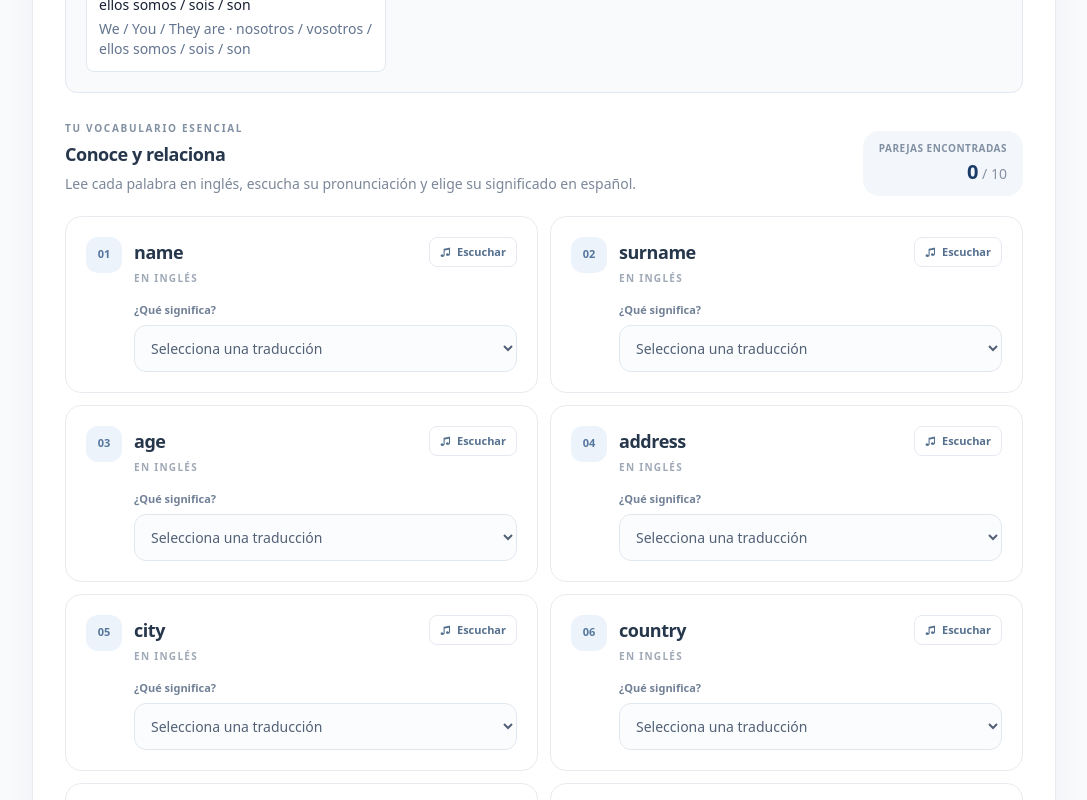
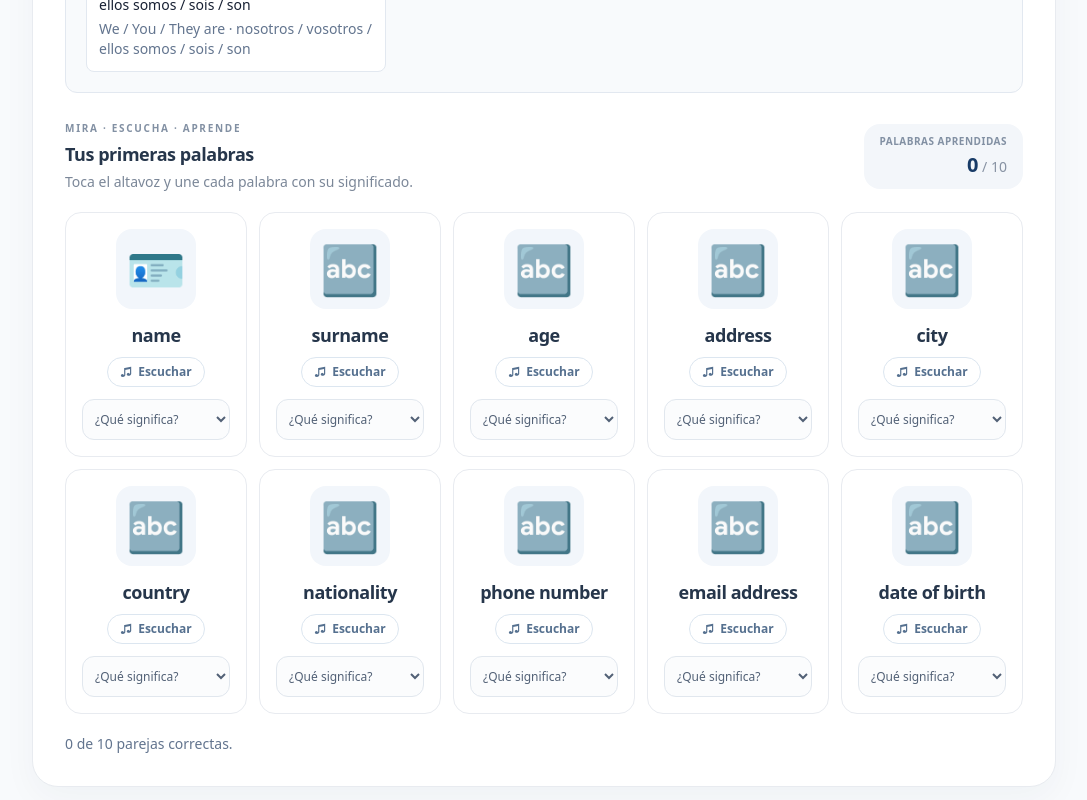
Before and after one commit to linguafly6-ui/linguaflynew2, a Next.js app: page /academia/a1/001-canonical in a window 1280 px wide. Shown: the part 1000-1800 px from the top of the page, without its empty margins (96-1183 px from the left). Built offline with nearby package versions, Linux system fonts and the light colour scheme.

Commit message:
feat(pre-a1): make exploration visual and beginner-friendly

```diff
--- a/components/academy/CanonicalMission.tsx
+++ b/components/academy/CanonicalMission.tsx
@@ -168,42 +168,34 @@ export default function CanonicalMission({ missionData = missionSource as Missio
           <span className="rounded-full bg-[#f3f6fa] px-3 py-1.5 text-xs font-semibold text-[#65758b]">{section.exercise.items.length} actividades</span>
         </div>
         <div className="mt-5" aria-label="Progreso de la sección"><div className="mb-2 flex justify-between text-[11px] font-medium text-[#8792a3]"><span>Tu avance en esta etapa</span><span className="tabular-nums">{sectionKey === "explore" ? matched.length * 10 : sectionKey === "listening" ? Object.keys(listeningAnswers).length * 10 : progress}%</span></div><div className="h-2 overflow-hidden rounded-full bg-[#edf0f4]" role="progressbar" aria-valuemin={0} aria-valuemax={100} aria-valuenow={sectionKey === "explore" ? matched.length * 10 : sectionKey === "listening" ? Object.keys(listeningAnswers).length * 10 : progress}><div className="h-full rounded-full bg-[#557da8] transition-all duration-300" style={{ width: `${sectionKey === "explore" ? matched.length * 10 : sectionKey === "listening" ? Object.keys(listeningAnswers).length * 10 : progress}%` }} /></div></div>
-        {section.exercise.theory && <div className="mt-6 rounded-xl border border-slate-200 bg-slate-50 p-5"><h3 className="font-semibold">{section.exercise.theory.title}</h3><p className="mt-2 text-sm leading-6 text-slate-600">{section.exercise.theory.explanation}</p><ul className="mt-4 grid gap-2 text-sm text-slate-700">{section.exercise.theory.patterns.map((pattern) => <li key={pattern.label}>• {pattern.pattern}</li>)}</ul><p className="mt-4 text-sm text-slate-600"><strong>Consejo:</strong> {section.exercise.theory.tip}</p><div className="mt-4 grid gap-2 sm:grid-cols-3">{section.exercise.theory.patterns.map((pattern) => <div key={pattern.label} className="rounded-lg border border-slate-200 bg-white p-3 text-sm"><p className="font-medium">{pattern.pattern}</p><p className="mt-1 text-slate-500">{pattern.examples.join(" · ")}</p></div>)}</div></div>}
+        {section.exercise.theory && !(mission.course.level === "PRE-A1" && sectionKey === "explore") && <div className="mt-6 rounded-xl border border-slate-200 bg-slate-50 p-5"><h3 className="font-semibold">{section.exercise.theory.title}</h3><p className="mt-2 text-sm leading-6 text-slate-600">{section.exercise.theory.explanation}</p><ul className="mt-4 grid gap-2 text-sm text-slate-700">{section.exercise.theory.patterns.map((pattern) => <li key={pattern.label}>• {pattern.pattern}</li>)}</ul><p className="mt-4 text-sm text-slate-600"><strong>Consejo:</strong> {section.exercise.theory.tip}</p><div className="mt-4 grid gap-2 sm:grid-cols-3">{section.exercise.theory.patterns.map((pattern) => <div key={pattern.label} className="rounded-lg border border-slate-200 bg-white p-3 text-sm"><p className="font-medium">{pattern.pattern}</p><p className="mt-1 text-slate-500">{pattern.examples.join(" · ")}</p></div>)}</div></div>}
         {section.exercise.content?.passage && <article className="mt-6 rounded-xl bg-slate-50 p-5 text-base leading-8 text-slate-700">{section.exercise.content?.passage}</article>}
         {sectionKey === "explore" && <div className="mt-7">
-          <div className="mb-5 flex flex-wrap items-end justify-between gap-3">
-            <div><p className="text-[10px] font-bold uppercase tracking-[.17em] text-[#8290a3]">Tu vocabulario esencial</p><h3 className="mt-1 text-lg font-semibold tracking-tight text-[#26364b]">Conoce y relaciona</h3><p className="mt-1 max-w-xl text-sm leading-6 text-[#7b8798]">Lee cada palabra en inglés, escucha su pronunciación y elige su significado en español.</p></div>
-            <div className="rounded-2xl bg-[#f3f6fa] px-4 py-2.5 text-right"><p className="text-[10px] font-semibold uppercase tracking-wider text-[#8290a3]">Parejas encontradas</p><p className="mt-0.5 text-xl font-semibold tabular-nums text-[#183b67]">{matched.length}<span className="text-sm font-medium text-[#8792a3]"> / {section.exercise.items.length}</span></p></div>
+          <div className="mb-5 flex flex-wrap items-center justify-between gap-3">
+            <div><p className="text-[10px] font-bold uppercase tracking-[.17em] text-[#8290a3]">Mira · escucha · aprende</p><h3 className="mt-1 text-lg font-semibold tracking-tight text-[#26364b]">Tus primeras palabras</h3><p className="mt-1 text-sm text-[#7b8798]">Toca el altavoz y une cada palabra con su significado.</p></div>
+            <div className="rounded-2xl bg-[#f3f6fa] px-4 py-2.5 text-right"><p className="text-[10px] font-semibold uppercase tracking-wider text-[#8290a3]">Palabras aprendidas</p><p className="mt-0.5 text-xl font-semibold tabular-nums text-[#183b67]">{matched.length}<span className="text-sm font-medium text-[#8792a3]"> / {section.exercise.items.length}</span></p></div>
           </div>
-          <div className="grid gap-3 sm:grid-cols-2">
+          <div className="grid grid-cols-2 gap-3 sm:grid-cols-3 lg:grid-cols-5">
             {section.exercise.items.map((entry, i) => {
               const isMatched = matched.includes(i);
               const chosen = answers[entry.itemId] ?? "";
               const isWrong = Boolean(chosen) && !isMatched;
-              return <article key={entry.itemId} className={`group relative overflow-hidden rounded-2xl border p-4 transition-all duration-200 sm:p-5 ${isMatched ? "border-[#cfe3d7] bg-[#f6faf7]" : isWrong ? "border-[#ead8c9] bg-[#fffaf6]" : "border-[#e8ebf0] bg-white hover:-translate-y-0.5 hover:border-[#cbd7e5] hover:shadow-[0_10px_26px_rgba(25,42,70,0.055)]"}`}>
-                <div className="flex items-start gap-3">
-                  <span className={`grid h-9 w-9 shrink-0 place-items-center rounded-xl text-[11px] font-bold tabular-nums ${isMatched ? "bg-[#e2f0e7] text-[#47775c]" : "bg-[#edf3fa] text-[#55779d]"}`}>{String(i + 1).padStart(2, "0")}</span>
-                  <div className="min-w-0 flex-1">
-                    <div className="flex flex-wrap items-center justify-between gap-2">
-                      <p className="text-lg font-semibold tracking-tight text-[#26364b]">{entry.english}</p>
-                      <button type="button" onClick={() => speak(entry.english ?? "")} aria-label={`Escuchar ${entry.english}`} className="inline-flex items-center gap-1.5 rounded-lg border border-[#e5eaf0] bg-white px-2.5 py-1.5 text-[11px] font-semibold text-[#55708f] transition hover:border-[#cbd7e5] hover:bg-[#f7f9fc] focus-visible:outline focus-visible:outline-2 focus-visible:outline-offset-2 focus-visible:outline-[#557da8]"><span aria-hidden="true">♫</span> Escuchar</button>
-                    </div>
-                    <p className="mt-1 text-[10px] font-semibold uppercase tracking-[.13em] text-[#a0a9b6]">En inglés</p>
-                    <div className="mt-4">
-                      <label htmlFor={`explore-${entry.itemId}`} className="mb-1.5 block text-[11px] font-semibold text-[#718096]">¿Qué significa?</label>
-                      <select id={`explore-${entry.itemId}`} aria-label={`Traducción de ${entry.english}`} value={chosen} disabled={isMatched} onChange={(e) => { const value = e.target.value; setAnswers((old) => ({ ...old, [entry.itemId]: value })); if (value === entry.spanish) { setMatched((old) => old.includes(i) ? old : [...old, i]); setFeedback(`¡Muy bien! “${entry.english}” significa “${entry.spanish}”.`); } else { setFeedback(`Sigue intentándolo: revisa el significado de “${entry.english}”.`); } }} className={`w-full rounded-xl border px-3 py-3 text-sm font-medium outline-none transition focus:ring-2 focus:ring-[#c6d7e8] disabled:cursor-default ${isMatched ? "border-[#cfe3d7] bg-[#edf6f0] text-[#47775c]" : isWrong ? "border-[#ead8c9] bg-white text-[#8a6246]" : "border-[#e1e7ee] bg-[#fbfcfd] text-[#526176] hover:border-[#cbd7e5]"}`}>
-                        <option value="">Selecciona una traducción</option>
-                        {section.exercise.items.map((option) => <option key={option.itemId} value={option.spanish} disabled={matched.some((matchedIndex) => section.exercise.items[matchedIndex]?.spanish === option.spanish && matchedIndex !== i)}>{option.spanish}</option>)}
-                      </select>
-                    </div>
-                    {isMatched && <p className="mt-2 flex items-center gap-1.5 text-xs font-semibold text-[#47775c]"><span aria-hidden="true">✓</span> ¡Pareja correcta!</p>}
-                    {isWrong && <p className="mt-2 text-xs font-medium text-[#a16f4e]">No es esa. Puedes probar otra vez.</p>}
-                  </div>
-                </div>
+              const visual: Record<string, string> = { hello: "👋", goodbye: "👋", please: "🙏", "thank you": "💛", yes: "👍", no: "👎", name: "🪪", friend: "🧑‍🤝‍🧑", teacher: "👩‍🏫", student: "🎒" };
+              return <article key={entry.itemId} className={`relative flex min-w-0 flex-col rounded-2xl border p-3 text-center transition-all sm:p-4 ${isMatched ? "border-[#cfe3d7] bg-[#f3faf5]" : isWrong ? "border-[#ead8c9] bg-[#fffaf6]" : "border-[#e8ebf0] bg-white hover:border-[#cbd7e5] hover:shadow-[0_8px_22px_rgba(25,42,70,0.05)]"}`}>
+                <div aria-hidden="true" className="mx-auto grid h-16 w-16 place-items-center rounded-2xl bg-[#f2f6fb] text-4xl sm:h-20 sm:w-20 sm:text-5xl">{visual[(entry.english ?? "").toLowerCase()] ?? "🔤"}</div>
+                <p className="mt-3 break-words text-base font-bold tracking-tight text-[#26364b] sm:text-lg">{entry.english}</p>
+                <button type="button" onClick={() => speak(entry.english ?? "")} aria-label={`Escuchar ${entry.english}`} className="mx-auto mt-2 inline-flex items-center gap-1.5 rounded-full border border-[#dce6f0] bg-white px-3 py-1.5 text-xs font-semibold text-[#55708f] transition hover:bg-[#f3f7fb] focus-visible:outline focus-visible:outline-2 focus-visible:outline-offset-2 focus-visible:outline-[#557da8]"><span aria-hidden="true">♫</span> Escuchar</button>
+                <label htmlFor={`explore-${entry.itemId}`} className="sr-only">Significado de {entry.english}</label>
+                <select id={`explore-${entry.itemId}`} aria-label={`Significado de ${entry.english}`} value={chosen} disabled={isMatched} onChange={(e) => { const value = e.target.value; setAnswers((old) => ({ ...old, [entry.itemId]: value })); if (value === entry.spanish) { setMatched((old) => old.includes(i) ? old : [...old, i]); setFeedback(`¡Muy bien! “${entry.english}” significa “${entry.spanish}”.`); } else { setFeedback("¡Casi! Prueba con otro significado."); } }} className={`mt-3 w-full min-w-0 rounded-xl border px-2 py-2.5 text-xs font-medium outline-none transition focus:ring-2 focus:ring-[#c6d7e8] disabled:cursor-default ${isMatched ? "border-[#cfe3d7] bg-[#edf6f0] text-[#47775c]" : isWrong ? "border-[#ead8c9] bg-white text-[#8a6246]" : "border-[#e1e7ee] bg-[#fbfcfd] text-[#526176]"}`}>
+                  <option value="">¿Qué significa?</option>
+                  {section.exercise.items.map((option) => <option key={option.itemId} value={option.spanish} disabled={matched.some((matchedIndex) => section.exercise.items[matchedIndex]?.spanish === option.spanish && matchedIndex !== i)}>{option.spanish}</option>)}
+                </select>
+                {isMatched && <p className="mt-2 text-xs font-semibold text-[#47775c]">✓ ¡Aprendida!</p>}
+                {isWrong && <p className="mt-2 text-[11px] font-medium text-[#a16f4e]">Inténtalo otra vez</p>}
               </article>;
             })}
           </div>
-          {matched.length === section.exercise.items.length && <div className="mt-5 rounded-2xl border border-[#cfe3d7] bg-[#f3faf5] p-5 text-center"><span className="text-2xl" aria-hidden="true">✦</span><h4 className="mt-2 font-semibold text-[#315f46]">¡Exploración completada!</h4><p className="mt-1 text-sm text-[#64816f]">Has relacionado correctamente todo el vocabulario de esta etapa.</p></div>}
+          {matched.length === section.exercise.items.length && <div className="mt-5 rounded-2xl border border-[#cfe3d7] bg-[#f3faf5] p-5 text-center"><span className="text-2xl" aria-hidden="true">✦</span><h4 className="mt-2 font-semibold text-[#315f46]">¡Muy bien! Ya conoces estas palabras.</h4><p className="mt-1 text-sm text-[#64816f]">Has completado tu primer vocabulario.</p></div>}
         </div>}
         {sectionKey === "pronunciation" && <div className="mt-6 grid gap-3 sm:grid-cols-2">{section.exercise.items.map((entry) => <article key={entry.itemId} className="rounded-xl border border-slate-200 p-4"><p className="text-lg font-semibold">{entry.word}</p><p className="text-sm text-slate-500">{entry.translation}</p><p className="mt-2 font-medium text-blue-700">{entry.pronunciationGuide}</p><p className="text-xs text-slate-400">Guía aproximada para hispanohablantes; no es IPA.</p><button onClick={() => speak(entry.word ?? "")} className="mt-3 rounded-lg border border-slate-200 px-3 py-2 text-sm">▶ Escuchar modelo británico</button></article>)}</div>}
         {["practice", "grammar", "reading"].includes(sectionKey) && item && <div className="mt-7"><p className="text-xs font-semibold uppercase tracking-widest text-slate-400">Actividad {index + 1} de {section.exercise.items.length}</p><h3 className="mt-3 text-lg font-semibold leading-7">{item.prompt}</h3><div className="mt-5 grid gap-2">{item.options?.map((option) => <button key={option} disabled={checked} onClick={() => mark(option === item.answer, item.answer ?? "")} className={`rounded-xl border px-4 py-3 text-left text-sm transition disabled:cursor-default ${checked && option === item.answer ? "border-emerald-500 bg-emerald-50" : "border-slate-200 hover:border-blue-400"}`}>{option}</button>)}</div></div>}
```
